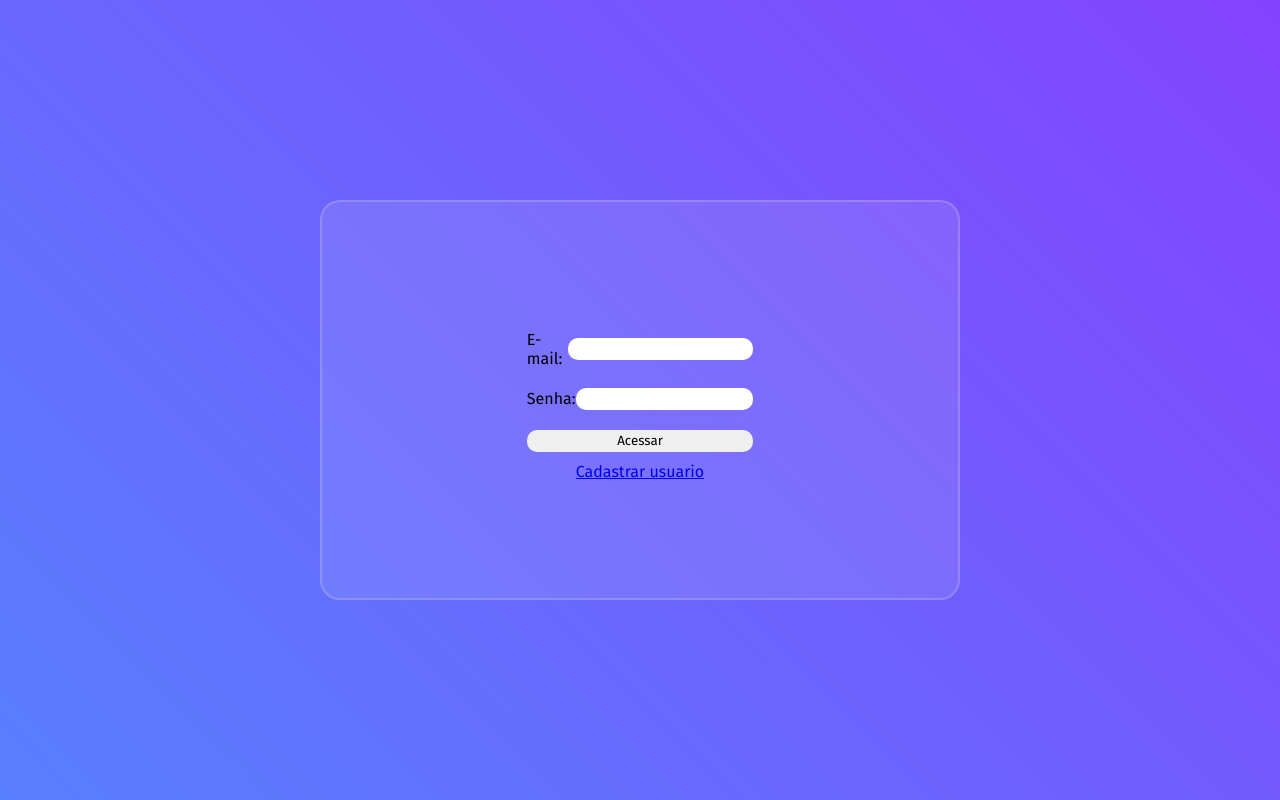
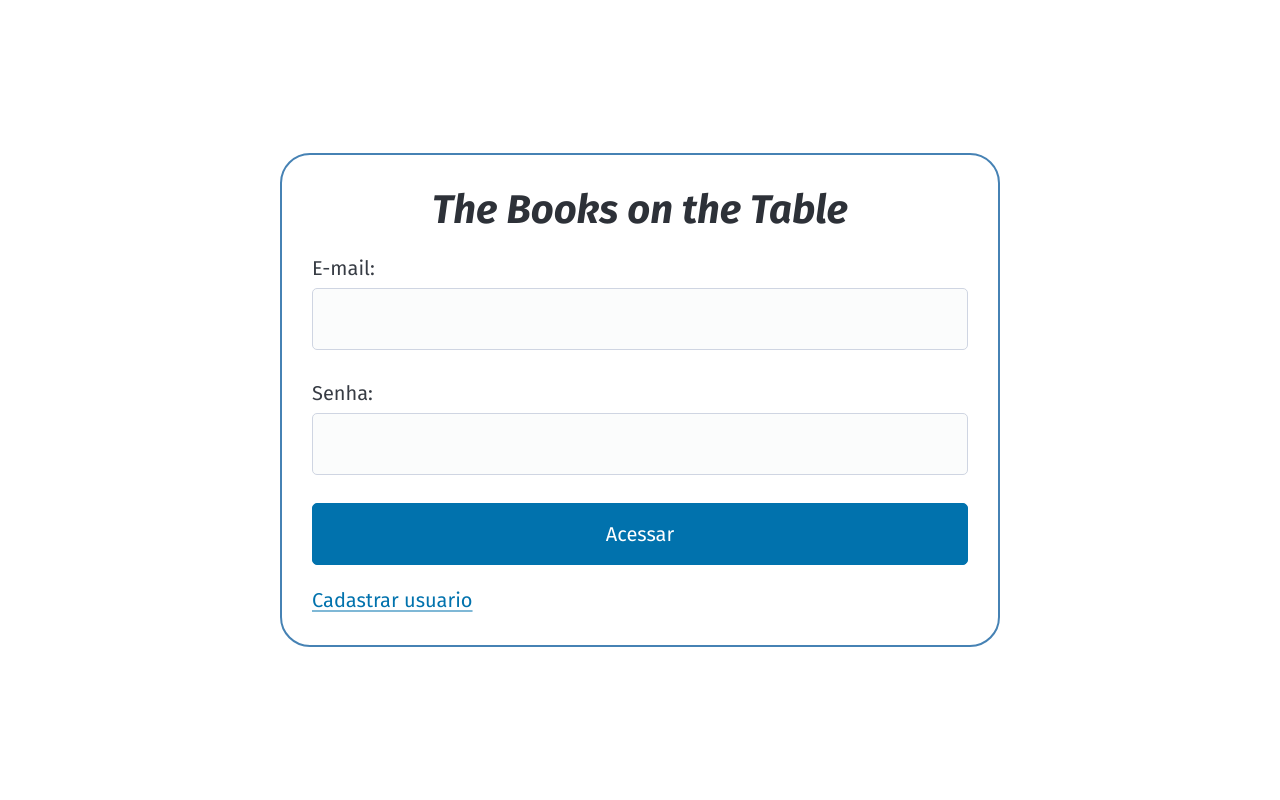
Before and after one commit to mathiasscherer2007/lista-de-contatos, a PHP site: page / in a window 1280 px wide. Run offline with PHP 8.4, Linux system fonts and the light colour scheme; some libraries are stand-ins or nearby versions.

Commit message:
Estileiras

```diff
--- a/index.php
+++ b/index.php
@@ -16,26 +16,22 @@ if(isset($_POST['botao'])){
     <meta http-equiv="X-UA-Compatible" content="IE=edge">
     <meta name="viewport" content="width=device-width, initial-scale=1.0">
     <title>Login de usuário</title>
+    <link rel="stylesheet" href="https://cdn.jsdelivr.net/npm/@picocss/pico@2/css/pico.min.css">
     <link rel="stylesheet" href="style.css">
 </head>
 <body>
     <div class="container">
-        <div class="bloco">
-            <form action='index.php' method='post'>
-                <section>
-                    <label for='email'>E-mail:</label>
-                    <input type='email' name='email' id='email' required>
-                </section>
-                <section>
-                    <label for='senha'>Senha:</label>
-                    <input type='password' name='senha' id='senha' required>
-                </section>
-                <section>
-                    <input type='submit' name='botao' value='Acessar'>
-                </section>
-            </form>
-            <a href='formCadUsuario.php'>Cadastrar usuario</a>
-        </div>
+        <form action='index.php' method='post' class='form-centrado'>
+            <h1 class='titulo-form'><i>The Books on the Table</i></h1>
+            <label>E-mail:
+                <input type='email' name='email' id='email' required>
+            </label>
+            <label>Senha:
+                <input type='password' name='senha' id='senha' required>
+            </label>
+            <input type='submit' name='botao' value='Acessar'>
+        <a href='formCadUsuario.php'>Cadastrar usuario</a>
+        </form>
     </div>
 </body>
 </html>
--- a/style.css
+++ b/style.css
@@ -7,43 +7,25 @@
     font-family: "Fira Sans", sans-serif;
 }
 
-html, body, .container{
-    width: 100vw;
-    height: 100vh;
+.container, html, body {
+    width: 100%;
+    height: 100%;
 }
 
 .container{
     display: flex;
     align-items: center;
     justify-content: center;
-    background: linear-gradient(45deg, rgb(88, 127, 255), rgb(132, 67, 253));
 }
 
-section{
-    display: flex;
-    align-items: center;
-    justify-content: center;
-
-    padding: 10px;
+.form-centrado{
+    width: 60%;
+    padding: 30px;
+    border: 2px solid steelblue;
+    border-radius: 30px;
 }
 
-input{
-    border: 0 solid;
-    border-radius: 10px;
-    padding: 3px;
+.titulo-form{
     width: 100%;
+    text-align: center;
 }
-
-.bloco{
-    display: flex;
-    flex-direction: column;
-    align-items: center;
-    justify-content: center;
-
-    width: 50%;
-    height: 50%;
-    border: 2px solid rgba(240, 240, 240, 0.2);
-    border-radius: 20px;
-
-    background-color: rgba(240, 240, 240, 0.1);
-}
```
